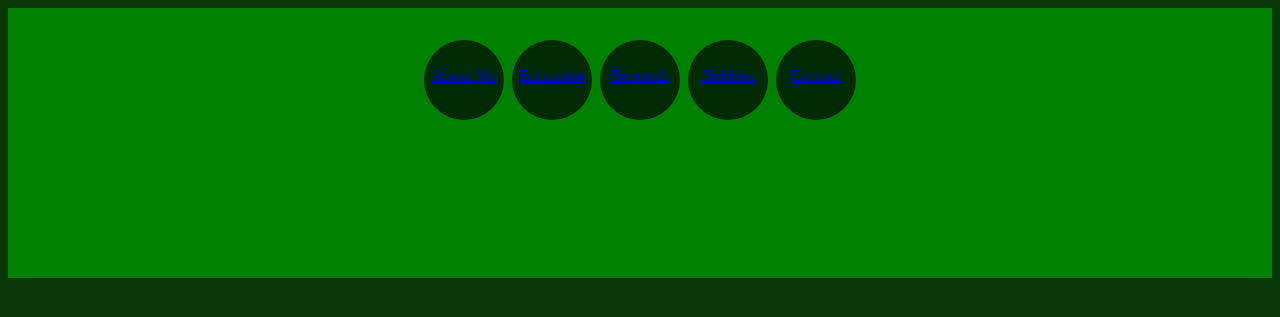
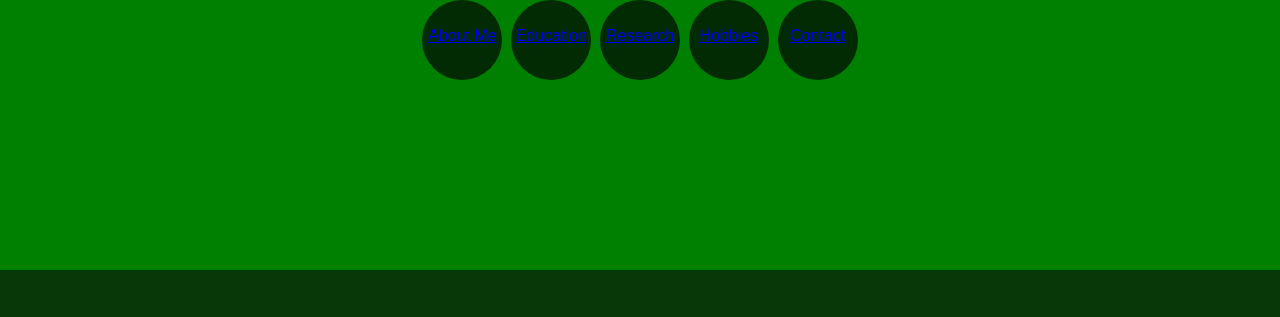
Before and after one commit to janohirmas/janohirmas.github.io, a Jekyll site: the page built from index.html, in a window 1280 px wide. Shown: the top 317 px of the page. Built offline with Jekyll 4.4.1, drawn with Linux system fonts in a browser that asks for light colours.

Commit message:
Some changes to new main.css

```diff
--- a/_layouts/default.html
+++ b/_layouts/default.html
@@ -4,6 +4,7 @@
         <title>Alejandro Hirmas' Personal Website</title>
         <meta charset="utf-8">
         <link rel="stylesheet" href="css/style.css">
+        <link rel="stylesheet" href="css/main.css">
         <script type="text/javascript" src="myfunctions.js"></script>
     </head>
     <body>
--- /dev/null
+++ b/css/main.css
@@ -0,0 +1,118 @@
+html, body, div, span, applet, object, iframe,
+h1, h2, h3, h4, h5, h6, p, blockquote, pre,
+a, abbr, acronym, address, big, cite, code,
+del, dfn, em, img, ins, kbd, q, s, samp,
+small, strike, strong, sub, sup, tt, var,
+b, u, i, center, dl, dt, dd, ol, ul, li,
+fieldset, form, label, legend, table, caption,
+tbody, tfoot, thead, tr, th, td, article, aside,
+canvas, details, embed, figure, figcaption, footer,
+header, hgroup, menu, nav, output, ruby, section,
+summary, time, mark, audio, video {
+  margin: 0;
+  padding: 0;
+  border: 0;
+  font: inherit;
+  vertical-align: baseline;
+}
+/* HTML5 display-role reset for older browsers */
+article, aside, details, figcaption, figure,
+footer, header, hgroup, menu, nav, section {
+  display: block;
+}
+body {
+  line-height: 1;
+}
+blockquote, q {
+  quotes: none;
+}
+blockquote:before, blockquote:after,
+q:before, q:after {
+  content: '';
+  content: none;
+}
+table {
+  border-collapse: collapse;
+  border-spacing: 0;
+}
+strong, b {
+  font-weight: bold;
+}
+em, i {
+  font-style: italic;
+}
+a img {
+  border: none;
+}
+/* END RESET*/
+
+/* GLOBAL SECTION */
+body{
+    background: rgb(8, 56, 8);
+    color: white;
+    font-size: 3.5vh;
+    font-family: Arial, Helvetica, sans-serif;
+}
+/* MAIN BOX */
+.main-box{
+    float: left;
+    margin: 2vh auto 0;
+    max-width: 960px;
+    text-align: justify;
+    width: 100%;
+  }
+  .main-box:after{
+    visibility: hidden;
+    display: block;
+    font-size: 0;
+    clear: both;
+    height: 0;
+  }
+  .content-box{
+    border: solid lightgreen;
+    box-sizing: border-box;
+    float: left;
+    font-size: 1rem;
+    margin: 2vh auto 0;
+    padding: 2vw;
+    width: 70vw;
+  }
+/* HERO  */
+  .full-hero{
+    background-color: green;
+    height: 30vh;
+    overflow: hidden;
+  }
+  .full-hero > a a:link a:visited {
+      color: white;
+  }
+  .full-hero:after{
+    visibility: hidden;
+    display: block;
+    font-size: 0;
+    clear: both;
+    height: 0;
+  }
+/* LINKS */
+.social-links{
+  float: right;
+  width: 5vh;
+  height: 5vh;
+}
+.link-list{
+  list-style: none;
+  padding: 0;
+  text-align: center;
+}
+.link-list > li {
+  background: rgb(3, 43, 3);
+  border-radius: 100%;
+  box-sizing: border-box;
+  color: white;
+  display: inline-block;
+  font-size: 1rem;
+  height: 5em;
+  line-height: 1em;
+  padding: 1.75em 0;
+  width: 5em;
+}
--- a/css/style.css
+++ b/css/style.css
@@ -1,75 +1,5 @@
-/* MAIN  */
-  html{
-    margin: 0 0;
-  }
-  body{
-    background: rgb(8, 56, 8);
-    color: white;
-    font-size: 3.5vh;
-    font-style: normal;
+/* LAYOUT STRUCTURE */
 
-  }
-/* LAYOUT STRUCTURE */
-  /* MAIN BOX */
-    .main-box{
-      float: left;
-      margin: 2vh auto 0;
-      max-width: 960px;
-      text-align: justify;
-      width: 100%;
-    }
-    .main-box:after{
-      visibility: hidden;
-      display: block;
-      font-size: 0;
-      clear: both;
-      height: 0;
-    }
-    .content-box{
-      border: solid lightgreen;
-      box-sizing: border-box;
-      float: left;
-      font-size: 1rem;
-      margin: 2vh auto 0;
-      padding: 2vw;
-      width: 70vw;
-    }
-  /* HERO  */
-    .full-hero{
-      background-color: green;
-      height: 30vh;
-      overflow: hidden;
-    }
-    .full-hero:after{
-      visibility: hidden;
-      display: block;
-      font-size: 0;
-      clear: both;
-      height: 0;
-    }
-/* LINKS */
-  .social-links{
-    float: right;
-    width: 5vh;
-    height: 5vh;
-  }
-  .link-list{
-    list-style: none;
-    padding: 0;
-    text-align: center;
-  }
-  .link-list > li {
-    background: rgb(3, 43, 3);
-    border-radius: 100%;
-    box-sizing: border-box;
-    color: white;
-    display: inline-block;
-    font-size: 1rem;
-    height: 5em;
-    line-height: 1em;
-    padding: 1.75em 0;
-    width: 5em;
-  }
 /* PERSONAL PICTURE STYLE */
 #personal-pic{
   width: 25%;
```
Also changed, not shown: 3 other files.
